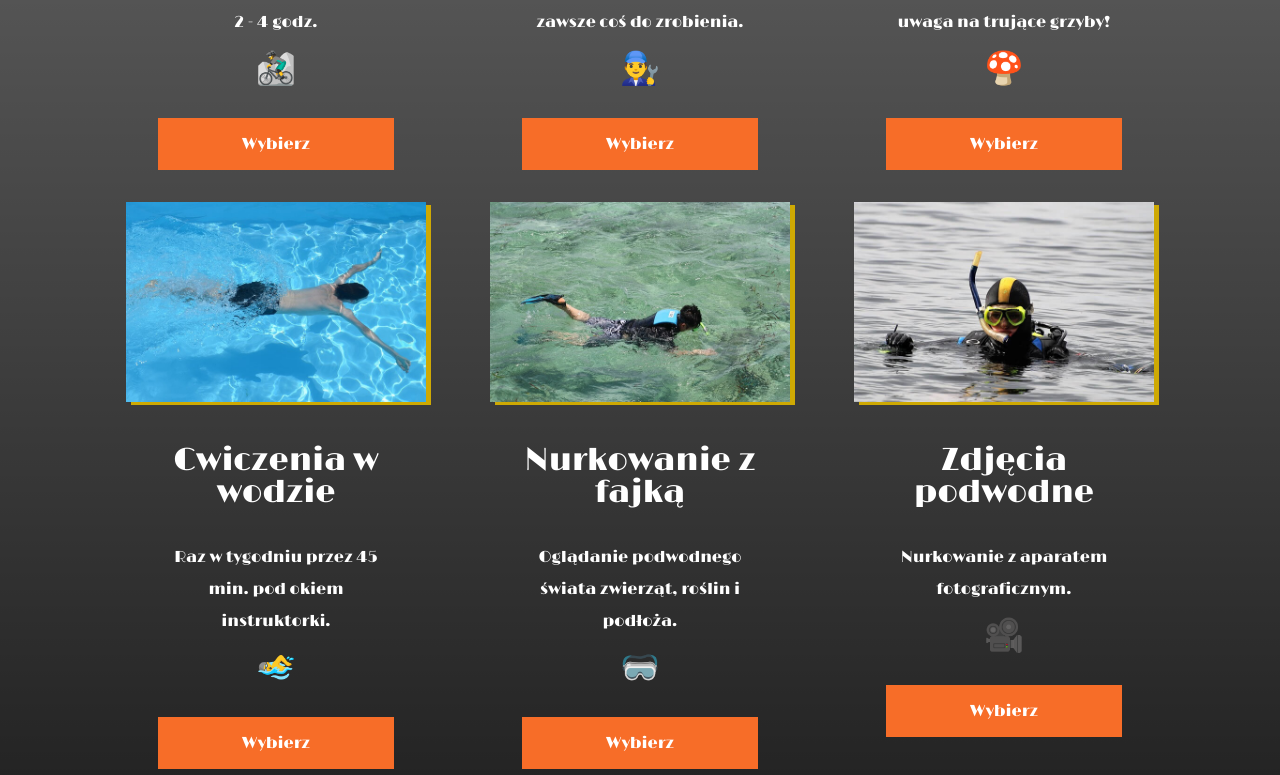
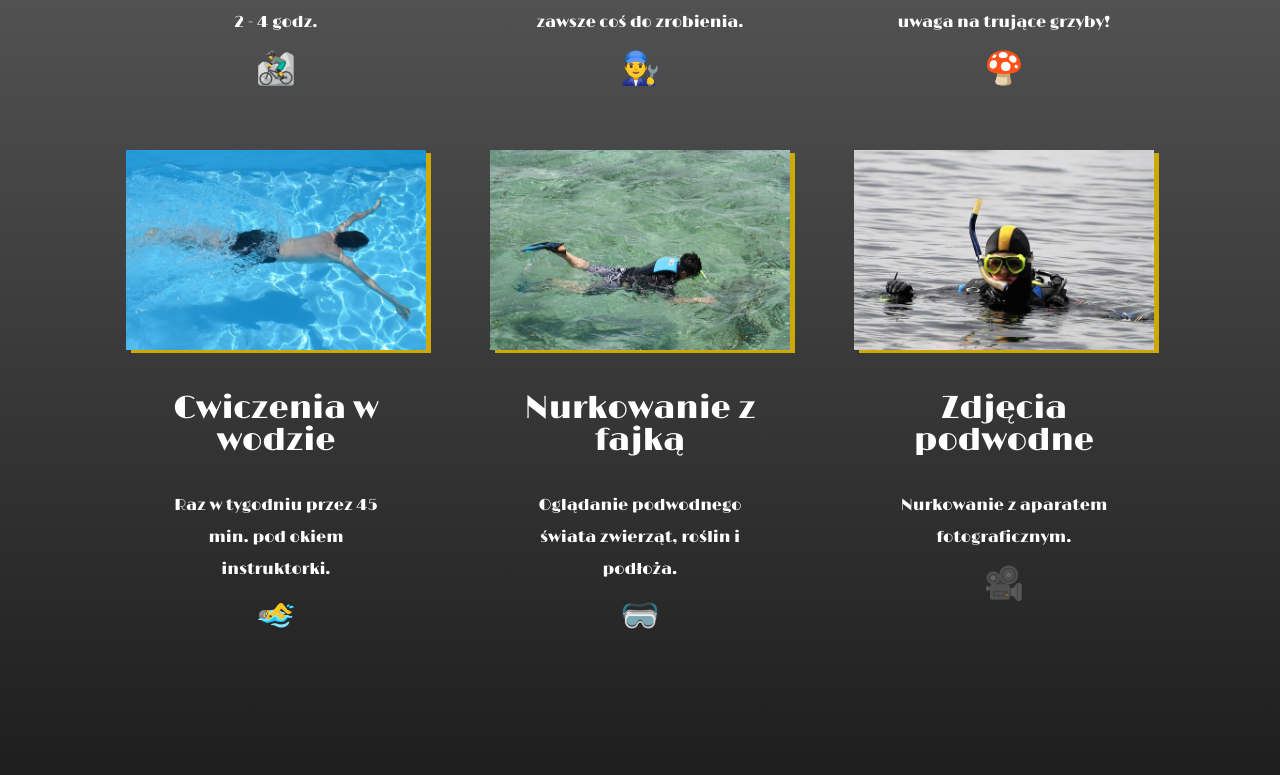
Before and after one commit to AdamBabinicz/tade, a React (Create React App) app: page / in a window 1280 px wide. Shown: the part 1364-2139 px from the top of the page. Built offline with nearby package versions, Linux system fonts and the light colour scheme; a web font is replaced by a local one.

Commit message:
usunąłem buuton'y

```diff
--- a/src/components/Oferta.js
+++ b/src/components/Oferta.js
@@ -20,7 +20,7 @@ const Oferta = ({ id }) => {
                 <div className="protTitle">{cake.title}</div>
                 <div className="protDesc">{cake.desc}</div>
                 <div className="cakePrice">{cake.price}</div>
-                <button className="cakeBtn">Wybierz</button>
+                {/* <button className="cakeBtn">Wybierz</button> */}
               </div>
             </div>
           </Slide>
```
